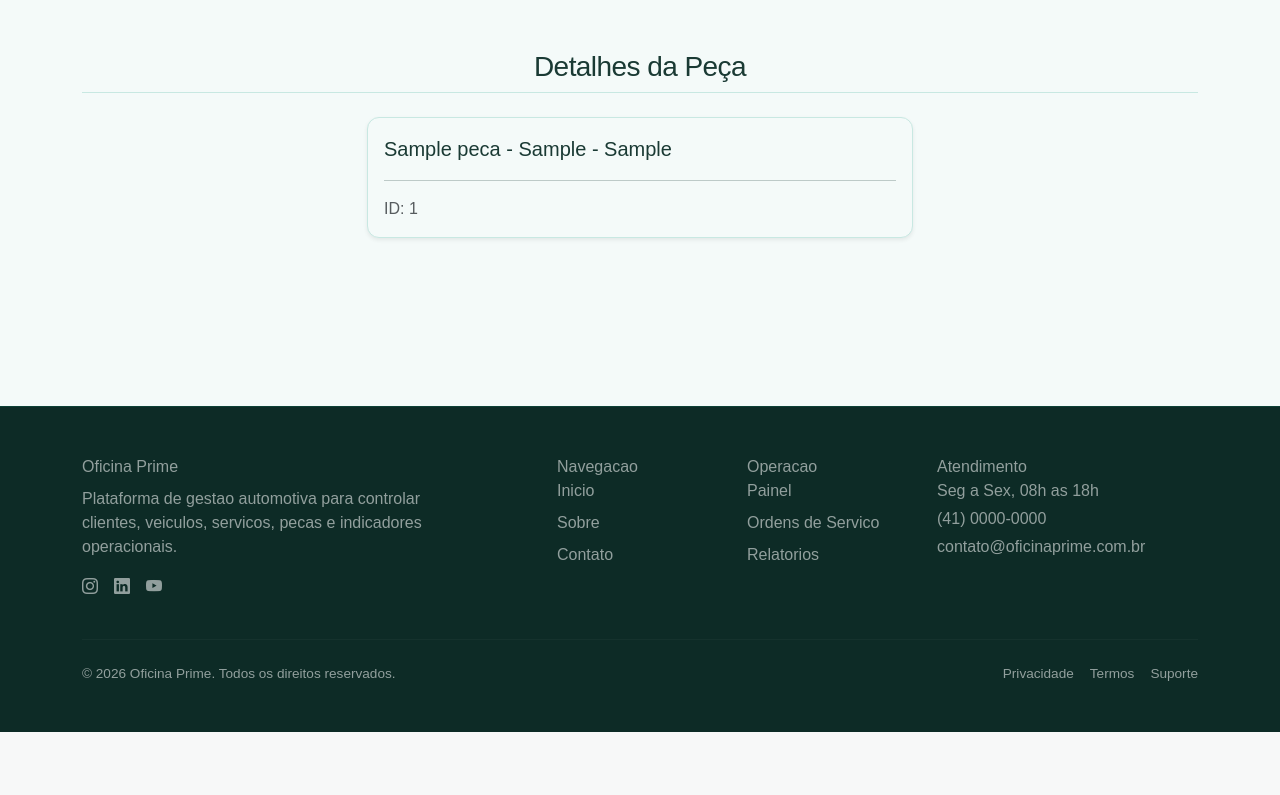
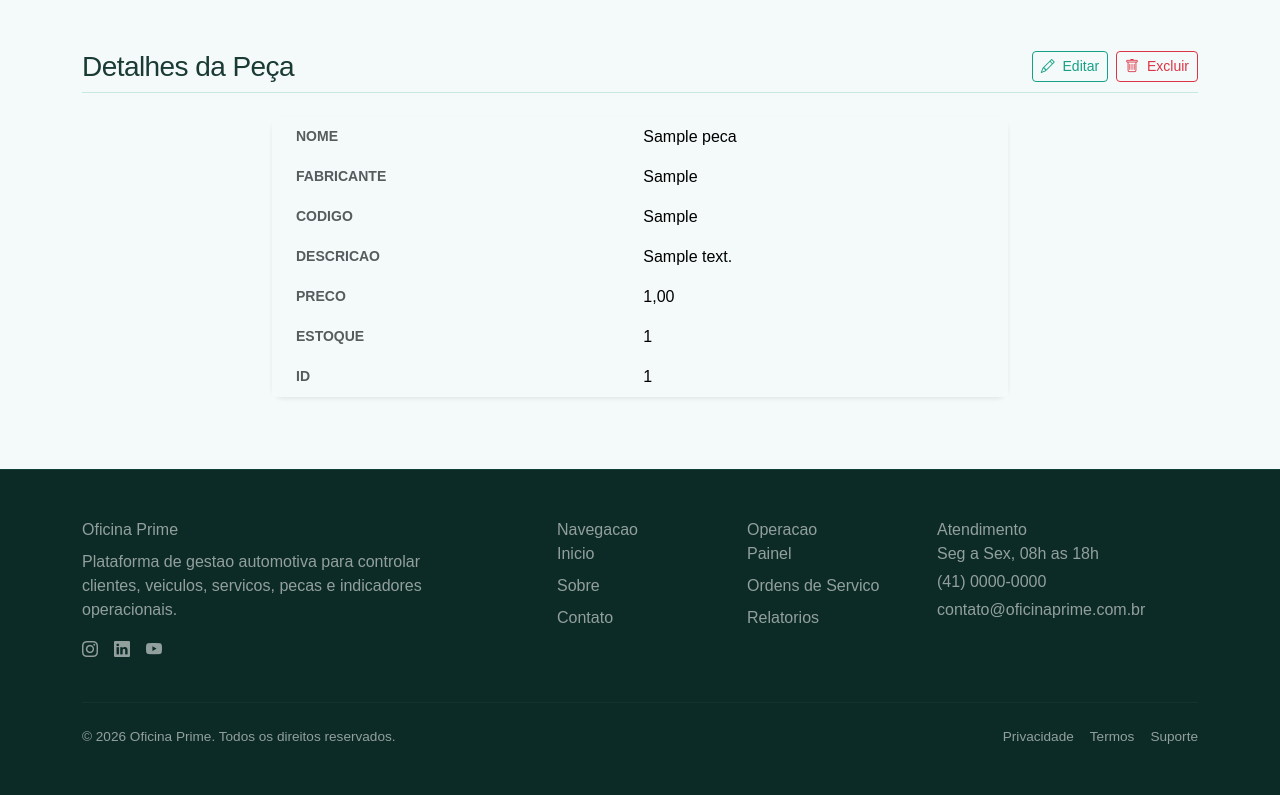
Before and after one commit to ThallesSorrilha/Oficina_Mecanica_DJango, a Django app: page /mecanica/detalhar/peca/1/ in a window 1280 px wide. Shown: the part 68-863 px from the top of the page. Before the commit the page ends 800 px from the top, so only its background shows below. Run offline with Django 5.2, Linux system fonts and the light colour scheme; tables that the repository leaves empty hold one stand-in row (values such as "Sample post"); some libraries are stand-ins or nearby versions.

Commit message:
feature(details.py): melhorando exibição de um cliente, e adicionando opções para editar e excluir

```diff
--- /dev/null
+++ b/mecanica/details.py
@@ -0,0 +1,9 @@
+from .models import Cliente
+
+
+CLIENTE_DETAIL_FIELDS = [
+    ("Nome", "nome"),
+    ("CPF", "cpf"),
+    ("Nascimento", "data_nascimento"),
+    ("Telefone", "telefone"),
+]
--- a/mecanica/templates/mecanica/detail.html
+++ b/mecanica/templates/mecanica/detail.html
@@ -1,20 +1,55 @@
-{% extends "website/modelo.html" %}
-
-{% block hero %}
-{% endblock hero %}
-
-{% block conteudo %}
+{% extends "website/modelo.html" %} {% block hero %} {% endblock hero %} {%block conteudo %}
 <section class="py-5 py-lg-6 bg-surface">
   <div class="container">
-    <h3 class="text-center border-bottom pb-2 mb-4">{{ titulo }}</h3>
+    <div
+      class="d-flex align-items-center justify-content-between mb-4 border-bottom pb-2"
+    >
+      <div>
+        <h3 class="m-0">{{ titulo }}</h3>
+      </div>
+      <div class="d-flex gap-2">
+        {% if edit_url_name %}
+        <a
+          class="btn btn-sm btn-outline-primary"
+          href="{% url edit_url_name object.pk %}"
+        >
+          <i class="bi bi-pencil"></i>
+          <span class="ms-1">Editar</span>
+        </a>
+        {% endif %} {% if delete_url_name %}
+        <a
+          class="btn btn-sm btn-outline-danger"
+          href="{% url delete_url_name object.pk %}"
+        >
+          <i class="bi bi-trash"></i>
+          <span class="ms-1">Excluir</span>
+        </a>
+        {% endif %}
+      </div>
+    </div>
 
     <div class="row justify-content-center">
-      <div class="col-md-7 col-lg-6">
-        <div class="card shadow-sm">
-          <div class="card-body">
-            <p class="mb-0 fs-5">{{ object }}</p>
-            <hr>
-            <p class="text-muted mb-0">ID: {{ object.pk }}</p>
+      <div class="col-md-9 col-lg-8">
+        <div class="card shadow-sm border-0">
+          <div class="card-body p-0">
+            <div class="table-responsive">
+              <table class="table table-borderless align-middle m-0">
+                <tbody>
+                  {% for row in detail_rows %}
+                  <tr>
+                    <th class="ps-4 text-muted text-uppercase small">
+                      {{ row.label }}
+                    </th>
+                    <td class="pe-4">{{ row.value|default_if_none:"-" }}</td>
+                  </tr>
+                  {% endfor %}
+                  <tr>
+                    <th class="ps-4 text-muted text-uppercase small">ID</th>
+                    <td class="pe-4">{{ object.pk }}</td>
+                  </tr>
+                </tbody>
+              </table>
+            </div>
           </div>
         </div>
       </div>
--- a/mecanica/views.py
+++ b/mecanica/views.py
@@ -9,6 +9,10 @@ from .models import (
 
 from .forms import (
     ClienteForm
+)
+
+from .details import (
+    CLIENTE_DETAIL_FIELDS
 )
 
 
@@ -28,6 +32,31 @@ class BaseListView(ListView):
             }
             for obj in ctx["object_list"]
         ]
+        return ctx
+
+
+class BaseDetailView(DetailView):
+    detail_fields = []
+    edit_url_name = None
+    delete_url_name = None
+
+    def get_default_detail_fields(self):
+        fields = []
+        for field in self.model._meta.fields:
+            if field.name == "id":
+                continue
+            fields.append((field.verbose_name.title(), field.name))
+        return fields
+
+    def get_context_data(self, **kwargs):
+        ctx = super().get_context_data(**kwargs)
+        fields = self.detail_fields or self.get_default_detail_fields()
+        ctx["detail_rows"] = [
+            {"label": label, "value": getattr(ctx["object"], field)}
+            for label, field in fields
+        ]
+        ctx["edit_url_name"] = self.edit_url_name
+        ctx["delete_url_name"] = self.delete_url_name
         return ctx
 
 # =========================
@@ -72,10 +101,13 @@ class ClienteList(BaseListView):
     ]
 
 
-class ClienteDetail(DetailView):
+class ClienteDetail(BaseDetailView):
     model = Cliente
     template_name = 'mecanica/detail.html'
     extra_context = {'titulo': 'Detalhes do Cliente'}
+    detail_fields = CLIENTE_DETAIL_FIELDS
+    edit_url_name = 'cliente-update'
+    delete_url_name = 'cliente-delete'
 
 
 # =========================
@@ -114,10 +146,12 @@ class CarroList(BaseListView):
     detail_url_name = 'carro-detail'
 
 
-class CarroDetail(DetailView):
+class CarroDetail(BaseDetailView):
     model = Carro
     template_name = 'mecanica/detail.html'
     extra_context = {'titulo': 'Detalhes do Carro'}
+    edit_url_name = 'carro-update'
+    delete_url_name = 'carro-delete'
 
 
 # =========================
@@ -154,10 +188,12 @@ class ServicoList(BaseListView):
     detail_url_name = 'servico-detail'
 
 
-class ServicoDetail(DetailView):
+class ServicoDetail(BaseDetailView):
     model = Servico
     template_name = 'mecanica/detail.html'
     extra_context = {'titulo': 'Detalhes do Serviço'}
+    edit_url_name = 'servico-update'
+    delete_url_name = 'servico-delete'
 
 
 # =========================
@@ -194,10 +230,12 @@ class PecaList(BaseListView):
     detail_url_name = 'peca-detail'
 
 
-class PecaDetail(DetailView):
+class PecaDetail(BaseDetailView):
     model = Peca
     template_name = 'mecanica/detail.html'
     extra_context = {'titulo': 'Detalhes da Peça'}
+    edit_url_name = 'peca-update'
+    delete_url_name = 'peca-delete'
 
 
 # =========================
@@ -237,10 +275,12 @@ class FuncionarioList(BaseListView):
     detail_url_name = 'funcionario-detail'
 
 
-class FuncionarioDetail(DetailView):
+class FuncionarioDetail(BaseDetailView):
     model = Funcionario
     template_name = 'mecanica/detail.html'
     extra_context = {'titulo': 'Detalhes do Funcionário'}
+    edit_url_name = 'funcionario-update'
+    delete_url_name = 'funcionario-delete'
 
 
 # =========================
@@ -280,10 +320,12 @@ class MecanicoList(BaseListView):
     detail_url_name = 'mecanico-detail'
 
 
-class MecanicoDetail(DetailView):
+class MecanicoDetail(BaseDetailView):
     model = Mecanico
     template_name = 'mecanica/detail.html'
     extra_context = {'titulo': 'Detalhes do Mecânico'}
+    edit_url_name = 'mecanico-update'
+    delete_url_name = 'mecanico-delete'
 
 
 # =========================
@@ -324,10 +366,12 @@ class ConsultorTecnicoList(BaseListView):
     detail_url_name = 'consultor-tecnico-detail'
 
 
-class ConsultorTecnicoDetail(DetailView):
+class ConsultorTecnicoDetail(BaseDetailView):
     model = ConsultorTecnico
     template_name = 'mecanica/detail.html'
     extra_context = {'titulo': 'Detalhes do Consultor Técnico'}
+    edit_url_name = 'consultor-tecnico-update'
+    delete_url_name = 'consultor-tecnico-delete'
 
 
 # =========================
@@ -372,10 +416,12 @@ class OrdemServicoList(BaseListView):
     detail_url_name = 'ordem-servico-detail'
 
 
-class OrdemServicoDetail(DetailView):
+class OrdemServicoDetail(BaseDetailView):
     model = OrdemServico
     template_name = 'mecanica/detail.html'
     extra_context = {'titulo': 'Detalhes da Ordem de Serviço'}
+    edit_url_name = 'ordem-servico-update'
+    delete_url_name = 'ordem-servico-delete'
 
 
 # =========================
@@ -414,7 +460,9 @@ class OrdemPecasList(BaseListView):
     detail_url_name = 'ordem-pecas-detail'
 
 
-class OrdemPecasDetail(DetailView):
+class OrdemPecasDetail(BaseDetailView):
     model = OrdemPecas
     template_name = 'mecanica/detail.html'
     extra_context = {'titulo': 'Detalhes da Ordem de Peças'}
+    edit_url_name = 'ordem-pecas-update'
+    delete_url_name = 'ordem-pecas-delete'
```
Also changed, not shown: mecanica/templates/mecanica/list.html (+28 -16 lines).
